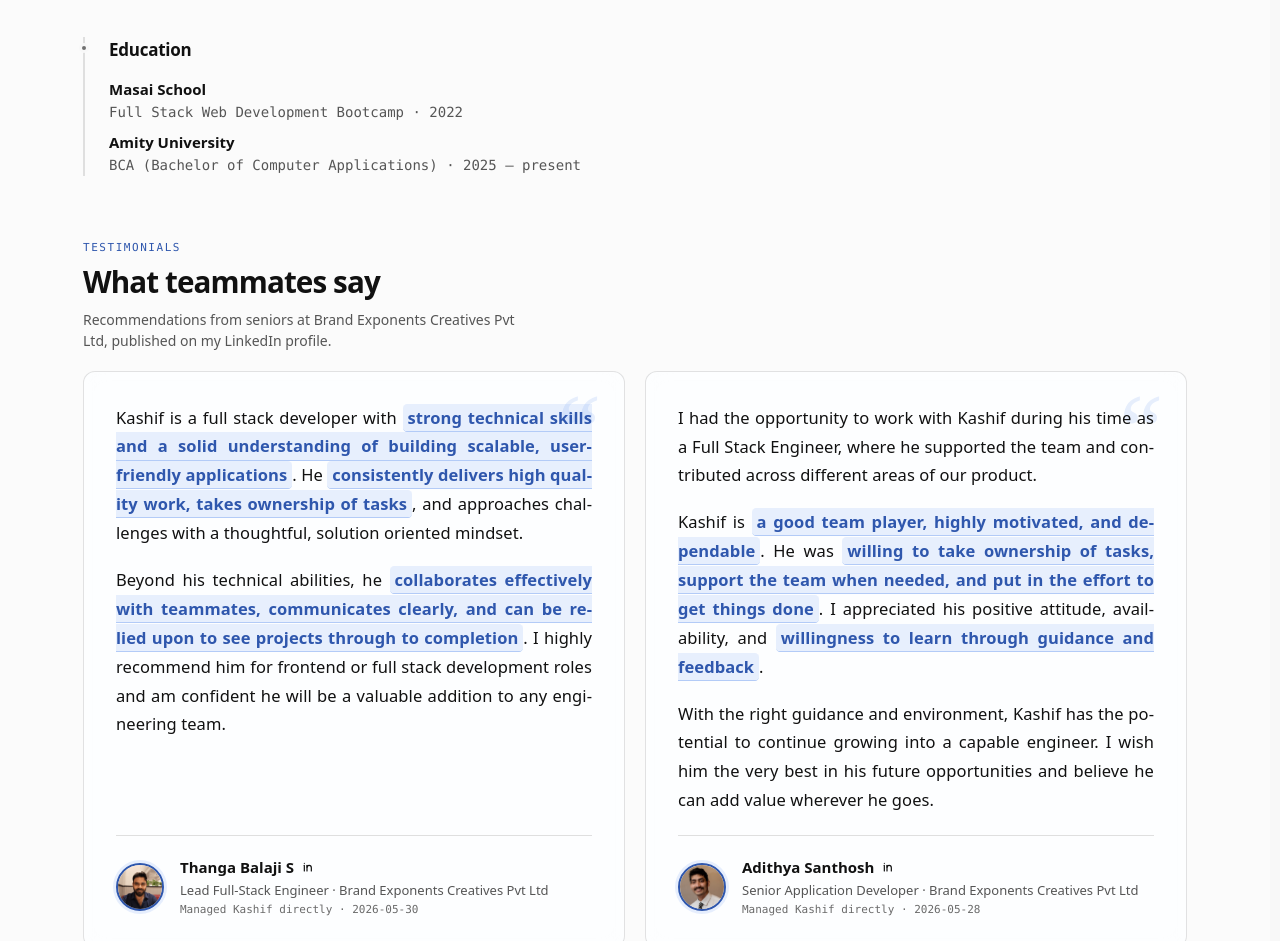
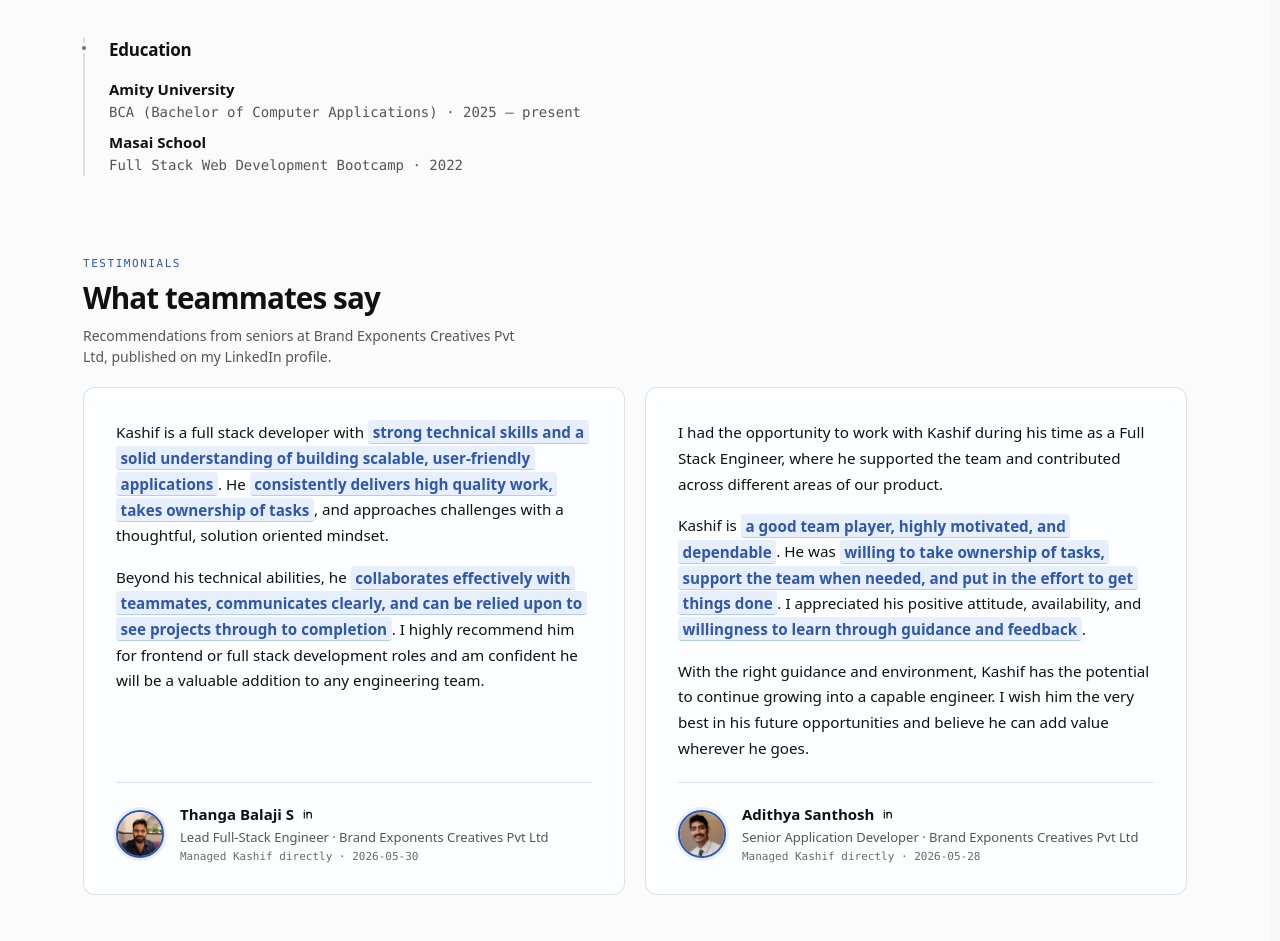
Before and after one commit to Kashif-Rezwi/Kashif-Rezwi.github.io, an Astro site: page / in a window 1280 px wide. Shown: the part 5664-6605 px from the top of the page. Built offline with nearby package versions, Linux system fonts and the light colour scheme; Astro itself is replaced by a stand-in of ours.

Commit message:
chore: update GitHub contributions, reorder education entries, and refine TestimonialCard typography and styling

```diff
--- a/src/components/TestimonialCard.astro
+++ b/src/components/TestimonialCard.astro
@@ -100,21 +100,12 @@
 
   /* Low-opacity decorative quotation mark glyph in top right */
   .testimonial-mark {
-    position: absolute;
-    top: 0.5rem;
-    right: 1.5rem;
-    font-family: Georgia, 'Playfair Display', 'Times New Roman', serif;
-    font-size: 6rem;
-    line-height: 1;
-    color: var(--color-accent);
-    opacity: 0.15;
-    user-select: none;
-    pointer-events: none;
+    display: none;
   }
 
   .testimonial-quote {
-    font-size: 1.03125rem;
-    line-height: 1.75;
+    font-size: 0.95rem;
+    line-height: 1.7;
     color: var(--color-ink);
     margin: 0;
     position: relative;
@@ -122,11 +113,12 @@
     text-rendering: optimizeLegibility;
     display: flex;
     flex-direction: column;
-    gap: 1.125rem;
+    gap: 1rem;
     font-weight: 400;
-    letter-spacing: 0.005em;
-    text-align: justify;
-    hyphens: auto;
+    letter-spacing: 0;
+    text-align: left;
+    text-wrap: pretty;
+    hyphens: none;
   }
 
   .testimonial-quote :global(p) {
@@ -139,9 +131,11 @@
     background: color-mix(in srgb, var(--color-accent) 14%, transparent);
     color: var(--color-accent-text);
     font-weight: 600;
-    padding: 0.125em 0.3em;
+    padding: 0.1em 0.3em;
     border-radius: 0.25em;
     border-bottom: 1.5px solid color-mix(in srgb, var(--color-accent) 40%, transparent);
+    box-decoration-break: clone;
+    -webkit-box-decoration-break: clone;
   }
 
   .testimonial-attribution {
--- a/src/data/github-contributions.json
+++ b/src/data/github-contributions.json
@@ -1,7 +1,7 @@
 {
   "ok": true,
   "username": "Kashif-Rezwi",
-  "fetchedAt": "2026-08-18T20:05:20.265Z",
+  "fetchedAt": "2026-08-18T20:17:51.942Z",
   "totalContributions": 1908,
   "weeks": [
     {
--- a/src/sections/Experience.astro
+++ b/src/sections/Experience.astro
@@ -114,12 +114,12 @@
           <h3 class="exp-title">Education</h3>
           <ul class="exp-edu-list">
             <li>
+              <span class="exp-edu-name">Amity University</span>
+              <span class="exp-edu-detail">BCA (Bachelor of Computer Applications) · 2025 – present</span>
+            </li>
+            <li>
               <span class="exp-edu-name">Masai School</span>
               <span class="exp-edu-detail">Full Stack Web Development Bootcamp · 2022</span>
-            </li>
-            <li>
-              <span class="exp-edu-name">Amity University</span>
-              <span class="exp-edu-detail">BCA (Bachelor of Computer Applications) · 2025 – present</span>
             </li>
           </ul>
         </div>
```
